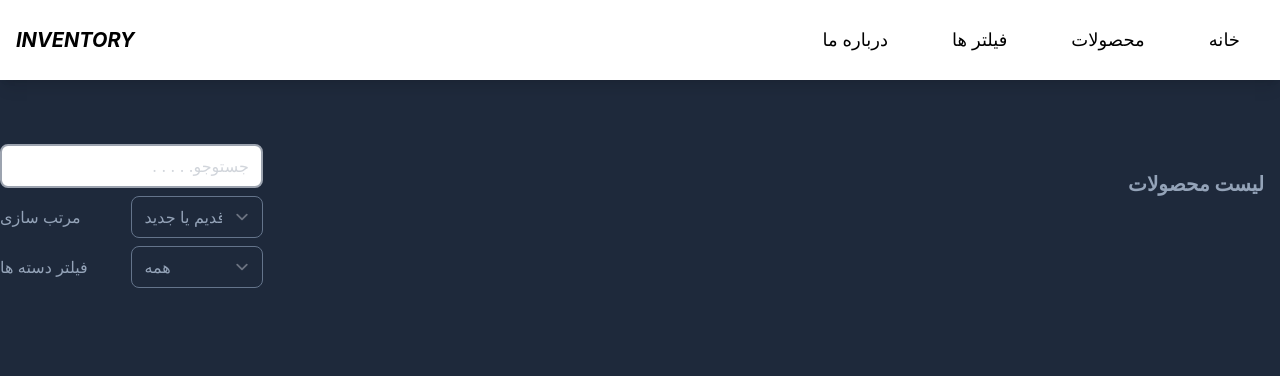
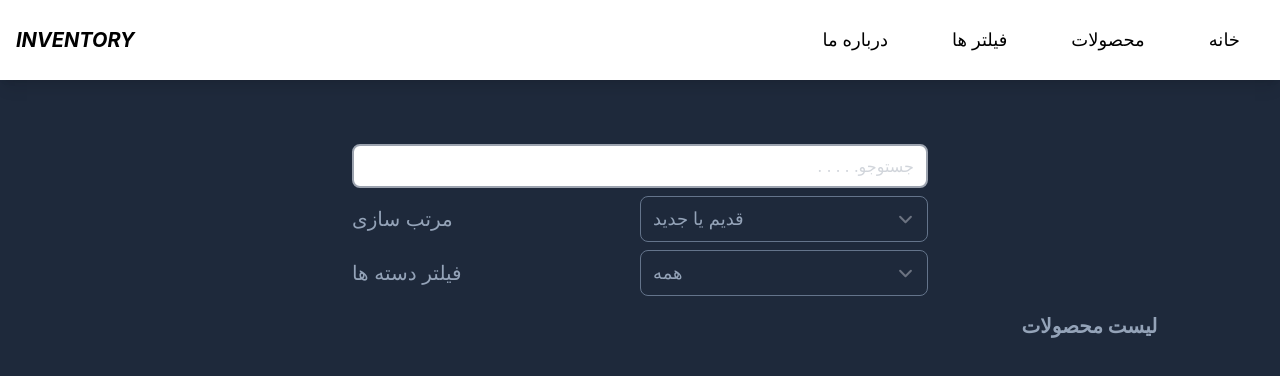
Before and after one commit to ZahraNejati79/inventory, a React (Create React App) app: page /products in a window 1280 px wide. Shown: the top 376 px of the page. Built offline with nearby package versions, Linux system fonts and the light colour scheme.

Commit message:
style of filter component

```diff
--- a/src/App.js
+++ b/src/App.js
@@ -83,7 +83,7 @@ const App = () => {
             element={
               <HomePage
                 setCategories={setCategories}
-                options={categories}
+                option={categories}
                 setProductList={setProductList}
               />
             }
@@ -108,17 +108,6 @@ const App = () => {
         </Routes>
       </BrowserRouter>
       <ToastContainer />
-
-      {/* <Filter
-            sort={sort}
-            search={search}
-            selectedCategory={selectedCategory}
-            onSearch={searchHandler}
-            onSort={sortHandler}
-            onCategoryFileter={onCategoryFileter}
-            categories={categories}
-          />
-           */}
     </>
   );
 };
--- a/src/components/Filter.jsx
+++ b/src/components/Filter.jsx
@@ -9,7 +9,7 @@ const Filter = ({
   categories,
 }) => {
   return (
-    <div className="flex-col justify-center py-6 rounded-lg pb-2 mt-2">
+    <div className="flex-col justify-center py-6 rounded-lg pb-2 mt-2 w-5/6 md:w-1/2 md:max-w-xl md:text-xl">
       <div className="flex justify-between items-center w-full mb-2 ">
         <input
           onChange={onSearch}
@@ -19,12 +19,13 @@ const Filter = ({
           value={search}
         />
       </div>
+      <div>
         <div className="flex justify-between items-center w-full mb-2">
           <div className="text-slate-400">مرتب سازی</div>
           <select
             value={sort}
             onChange={onSort}
-          className="bg-slate-800 text-slate-400 border-slate-500 w-1/2 rounded-lg"
+            className="bg-slate-800 text-slate-400 md:text-lg  text-sm border-slate-500 w-1/2 rounded-lg"
           >
             <option disabled selected hidden value="">
               قدیم یا جدید
@@ -38,7 +39,7 @@ const Filter = ({
           <select
             value={selectedCategory}
             onChange={onCategoryFileter}
-          className="bg-slate-800 text-slate-400 border-slate-500 w-1/2 rounded-lg"
+            className="bg-slate-800 text-slate-400 md:text-lg text-sm border-slate-500 w-1/2 rounded-lg"
           >
             <option selected value="">
               همه
@@ -51,6 +52,7 @@ const Filter = ({
           </select>
         </div>
       </div>
+    </div>
   );
 };
 
--- a/src/components/pages/ProductsPage.jsx
+++ b/src/components/pages/ProductsPage.jsx
@@ -15,7 +15,7 @@ const ProductsPage = ({
 }) => {
   return (
     <Layout>
-      <div className="flex items-center justify-center">
+      <div className="flex flex-col items-center justify-center">
         <Filter
           search={search}
           onSearch={onSearch}
--- a/src/components/productList.jsx
+++ b/src/components/productList.jsx
@@ -20,11 +20,11 @@ const ProductList = ({ productList, setProductList, categories }) => {
       {productList.map((product) => {
         return (
           <div
-            className="md:px-20 overflow-x-auto lg:text-2xl md:text-xl text-slate-400 flex justify-between items-center border-solid border-b-2 py-2 border-slate-700"
+            className="md:px-20 overflow-x-auto  md:text-xl text-slate-400 flex justify-between items-center border-solid border-b-2 py-2 border-slate-700"
             key={product.id}
           >
             <div>{product.title}</div>
-            <div className="flex gap-x-4 md:gap-x-8 lg:text-2xl md:text-xl">
+            <div className="flex gap-x-4 md:gap-x-8  md:text-xl">
               <div>{findCategoryTitle(product.categoryId)}</div>
               <div>{product.quantity}</div>
               <div>
```
Lines whose indentation alone changed are shown as unchanged.
